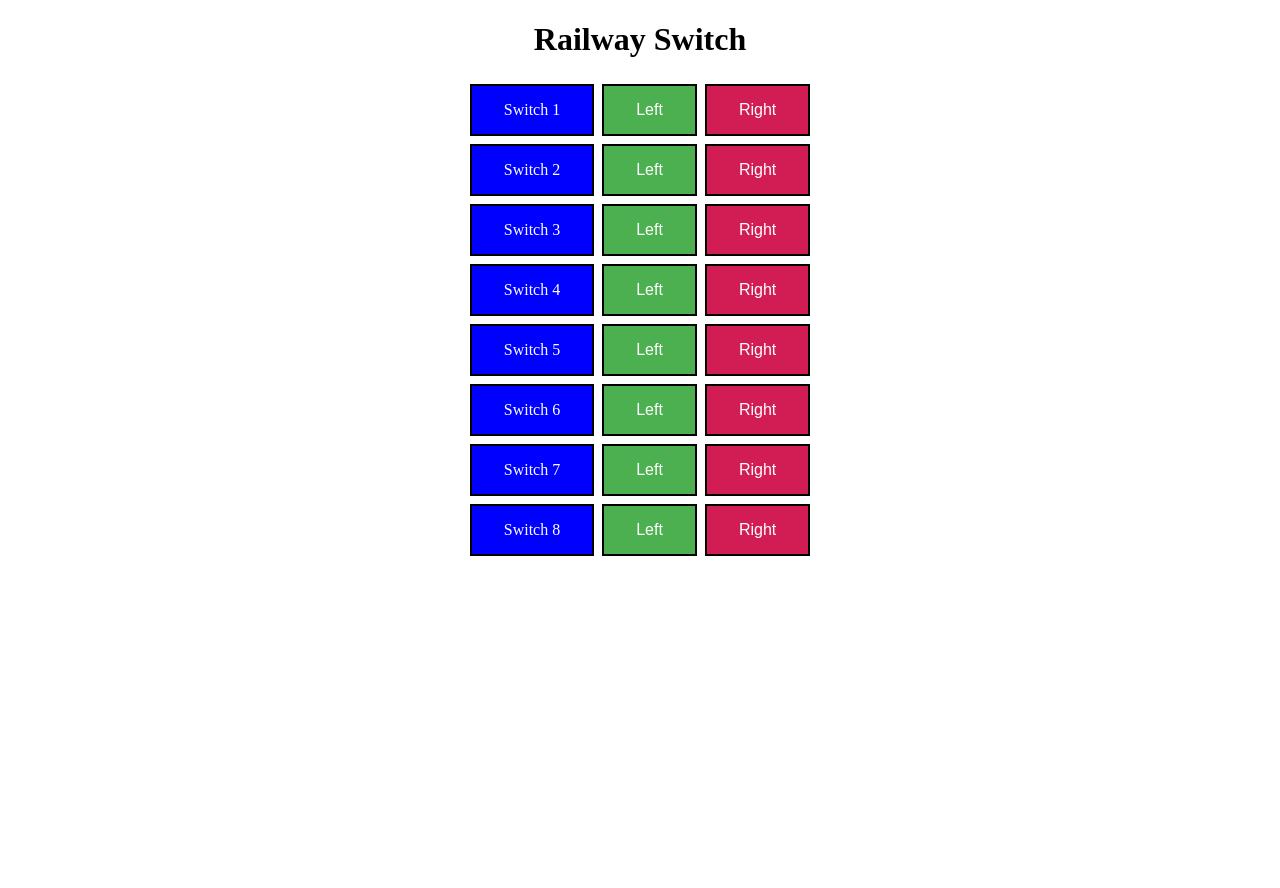
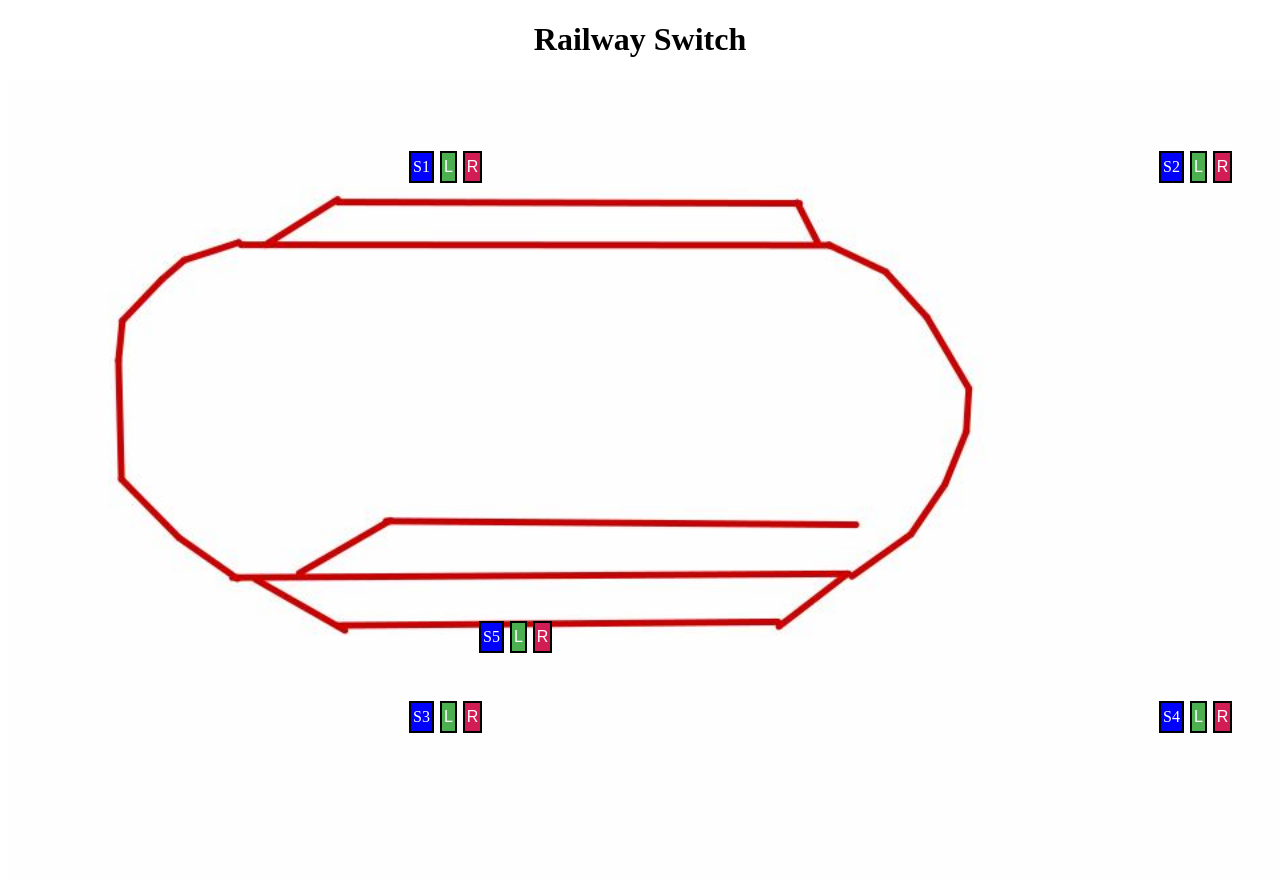
Before and after one commit to wiwr/pi_python_railway_switch, a Flask app: page / in a window 1280 px wide. Before the commit the page ends 556 px from the top, so only its background shows below. Run offline with Flask 3, Linux system fonts and the light colour scheme.

Commit message:
railway switch page update

```diff
--- a/static/style.css
+++ b/static/style.css
@@ -2,12 +2,12 @@
 	background-color: #4caf50;
 	border: 2px solid #000;
 	color: white;
-	padding: 15px 32px;
+	padding: 5px 2px;
 	text-align: center;
 	text-decoration: none;
 	display: inline-block;
 	font-size: 16px;
-	margin: 4px 2px;
+	margin: 1px 1px;
 	cursor: pointer;
 }
 
@@ -15,12 +15,12 @@
 	background-color: #d11d53;
 	border: 2px solid #000;
 	color: white;
-	padding: 15px 32px;
+	padding: 5px 2px;
 	text-align: center;
 	text-decoration: none;
 	display: inline-block;
 	font-size: 16px;
-	margin: 4px 2px;
+	margin: 1px 1px;
 	cursor: pointer;
 }
 
@@ -28,12 +28,12 @@
 	background-color: gray;
 	border: 2px solid #000;
 	color: black;
-	padding: 15px 32px;
+	padding: 5px 2px;
 	text-align: center;
 	text-decoration: none;
 	display: inline-block;
 	font-size: 16px;
-	margin: 4px 2px;
+	margin: 1px 1px;
 	cursor: pointer;
 }
 
@@ -41,10 +41,64 @@
 	background-color: blue;
 	border: 2px solid #000;
 	color: white;
-	padding: 15px 32px;
+	padding: 5px 2px;
 	text-align: center;
 	text-decoration: none;
 	display: inline-block;
 	font-size: 16px;
-	margin: 4px 2px;
+	margin: 1px 1px;
 }
+
+#buttonArea {
+    background: url('tor.jpg') center/cover no-repeat;
+    position: relative;
+    width: 100vw;
+    height: 100vh;
+    display: flex;
+    align-items: center;
+    justify-content: center;
+}
+
+.buttonContainer {
+    position: absolute;
+    transform-origin: center center;
+}
+
+.buttonContainer:nth-child(1) {
+	top: 70px;
+	left: 400px;
+}
+
+.buttonContainer:nth-child(2) {
+	top: 70px;
+	left: 1150px;
+}
+
+.buttonContainer:nth-child(3) {
+	top: 620px;
+	left: 400px;
+}
+
+.buttonContainer:nth-child(4) {
+	top: 620px;
+	left: 1150px;
+}
+
+.buttonContainer:nth-child(5) {
+	top: 540px;
+	left: 470px;
+}
+
+.buttonContainer:nth-child(6) {
+	top: 590px;
+	left: 600px;
+
+.buttonContainer:nth-child(7) {
+	top: 590px;
+	left: 250px;
+}
+
+.buttonContainer:nth-child(8) {
+	top: 80px;
+	left: 80px;
+}
--- a/templates/index.html
+++ b/templates/index.html
@@ -9,48 +9,48 @@
     <center>
       <h1>Railway Switch</h1>
     </center>
-      <center>
-	<div>
-	  <div class="SwitchName">Switch 1</div>
-          <button id="servo1-left" class="ButtonLeft" onclick="SetSwitch('1', 'left')">Left</button>
-          <button id="servo1-right" class="ButtonRight" onclick="SetSwitch('1', 'right')">Right</button>
+      <div id="buttonArea">
+	<div class="buttonContainer">
+	  <div class="SwitchName">S1</div>
+          <button id="servo1-left" class="ButtonLeft" onclick="SetSwitch('1', 'left')">L</button>
+          <button id="servo1-right" class="ButtonRight" onclick="SetSwitch('1', 'right')">R</button>
 	</div>
-	<div>
-	  <div class="SwitchName">Switch 2</div>
-          <button id="servo2-left" class="ButtonLeft" onclick="SetSwitch('2', 'left')">Left</button>
-          <button id="servo2-right" class="ButtonRight" onclick="SetSwitch('2', 'right')">Right</button>
+	<div class="buttonContainer">
+	  <div class="SwitchName">S2</div>
+          <button id="servo2-left" class="ButtonLeft" onclick="SetSwitch('2', 'left')">L</button>
+          <button id="servo2-right" class="ButtonRight" onclick="SetSwitch('2', 'right')">R</button>
 	</div>
-	<div>
-	  <div class="SwitchName">Switch 3</div>
-          <button id="servo3-left" class="ButtonLeft" onclick="SetSwitch('3', 'left')">Left</button>
-          <button id="servo3-right" class="ButtonRight" onclick="SetSwitch('3', 'right')">Right</button>
+	<div class="buttonContainer">
+	  <div class="SwitchName">S3</div>
+          <button id="servo3-left" class="ButtonLeft" onclick="SetSwitch('3', 'left')">L</button>
+          <button id="servo3-right" class="ButtonRight" onclick="SetSwitch('3', 'right')">R</button>
 	</div>
-	<div>
-	  <div class="SwitchName">Switch 4</div>
-          <button id="servo4-left" class="ButtonLeft" onclick="SetSwitch('4', 'left')">Left</button>
-          <button id="servo4-right" class="ButtonRight" onclick="SetSwitch('4', 'right')">Right</button>
+	<div class="buttonContainer">
+	  <div class="SwitchName">S4</div>
+          <button id="servo4-left" class="ButtonLeft" onclick="SetSwitch('4', 'left')">L</button>
+          <button id="servo4-right" class="ButtonRight" onclick="SetSwitch('4', 'right')">R</button>
 	</div>
-	<div>
-	  <div class="SwitchName">Switch 5</div>
-          <button id="servo5-left" class="ButtonLeft" onclick="SetSwitch('5', 'left')">Left</button>
-          <button id="servo5-right" class="ButtonRight" onclick="SetSwitch('5', 'right')">Right</button>
+	<div class="buttonContainer">
+	  <div class="SwitchName">S5</div>
+          <button id="servo5-left" class="ButtonLeft" onclick="SetSwitch('5', 'left')">L</button>
+          <button id="servo5-right" class="ButtonRight" onclick="SetSwitch('5', 'right')">R</button>
 	</div>
-	<div>
-	  <div class="SwitchName">Switch 6</div>
-          <button id="servo6-left" class="ButtonLeft" onclick="SetSwitch('6', 'left')">Left</button>
-          <button id="servo6-right" class="ButtonRight" onclick="SetSwitch('6', 'right')">Right</button>
+	<!--<div class="buttonContainer">
+	  <div class="SwitchName">S6</div>
+          <button id="servo6-left" class="ButtonLeft" onclick="SetSwitch('6', 'left')">L</button>
+          <button id="servo6-right" class="ButtonRight" onclick="SetSwitch('6', 'right')">R</button>
 	</div>
-	<div>
-	  <div class="SwitchName">Switch 7</div>
-          <button id="servo7-left" class="ButtonLeft" onclick="SetSwitch('7', 'left')">Left</button>
-          <button id="servo7-right" class="ButtonRight" onclick="SetSwitch('7', 'right')">Right</button>
+	<div class="buttonContainer">
+	  <div class="SwitchName">S7</div>
+          <button id="servo7-left" class="ButtonLeft" onclick="SetSwitch('7', 'left')">L</button>
+          <button id="servo7-right" class="ButtonRight" onclick="SetSwitch('7', 'right')">R</button>
 	</div>
-	<div>
-	  <div class="SwitchName">Switch 8</div>
-          <button id="servo8-left" class="ButtonLeft" onclick="SetSwitch('8', 'left')">Left</button>
-          <button id="servo8-right" class="ButtonRight" onclick="SetSwitch('8', 'right')">Right</button>
-	</div>
-      </center>
+	<div class="buttonContainer">
+	  <div class="SwitchName">S8</div>
+          <button id="servo8-left" class="ButtonLeft" onclick="SetSwitch('8', 'left')">L</button>
+          <button id="servo8-right" class="ButtonRight" onclick="SetSwitch('8', 'right')">R</button>
+	</div>-->
+      </div>
 	<script>
 		function SetSwitch(servo_id, direction) {
 			var xhr = new XMLHttpRequest();
```
Also changed, not shown: images/tor.png (added), static/tor.jpg (added), 2 other files.
